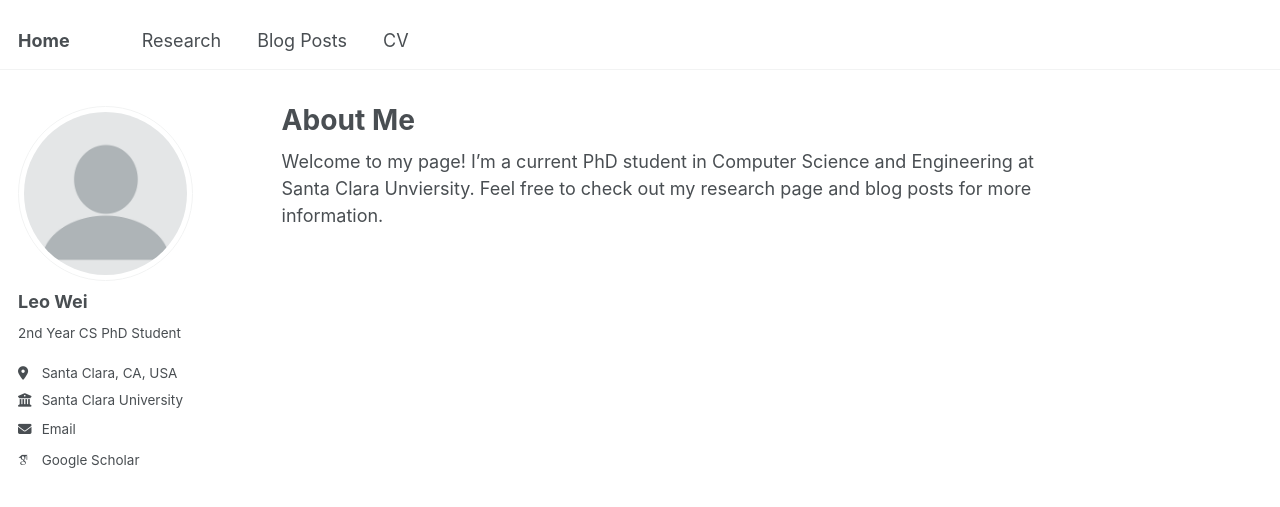
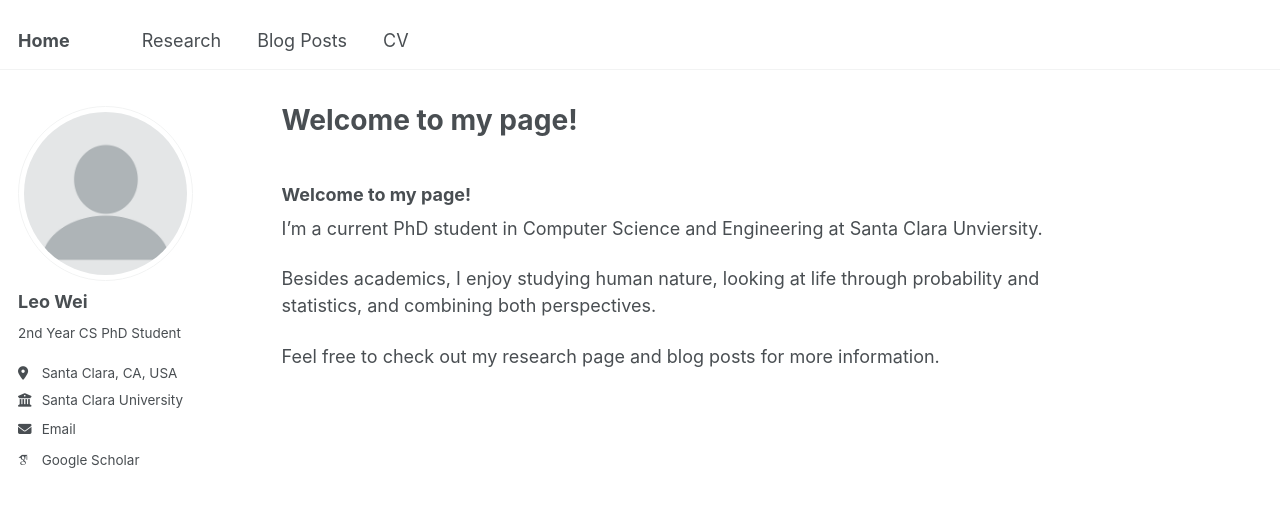
Before and after one commit to tingruew/tingruew.github.io, a Jekyll site: the page built from _pages/about.md, in a window 1280 px wide. Shown: the top 507 px of the page. Built offline with Jekyll 4.4.1, drawn with Linux system fonts in a browser that asks for light colours; some web fonts are replaced; our own code applies the rules of GitHub Pages for plain Markdown files.

Commit message:
Update about.md

```diff
--- a/_pages/about.md
+++ b/_pages/about.md
@@ -1,10 +1,15 @@
 ---
 permalink: /
-title: "About Me"
 author_profile: true
 redirect_from:
   - /about/
   - /about.html
 ---
 
-Welcome to my page! I'm a current PhD student in Computer Science and Engineering at Santa Clara Unviersity. Feel free to check out my research page and blog posts for more information.
+### Welcome to my page!
+
+I'm a current PhD student in Computer Science and Engineering at Santa Clara Unviersity.
+
+Besides academics, I enjoy studying human nature, looking at life through probability and statistics, and combining both perspectives.
+
+Feel free to check out my research page and blog posts for more information.
```
